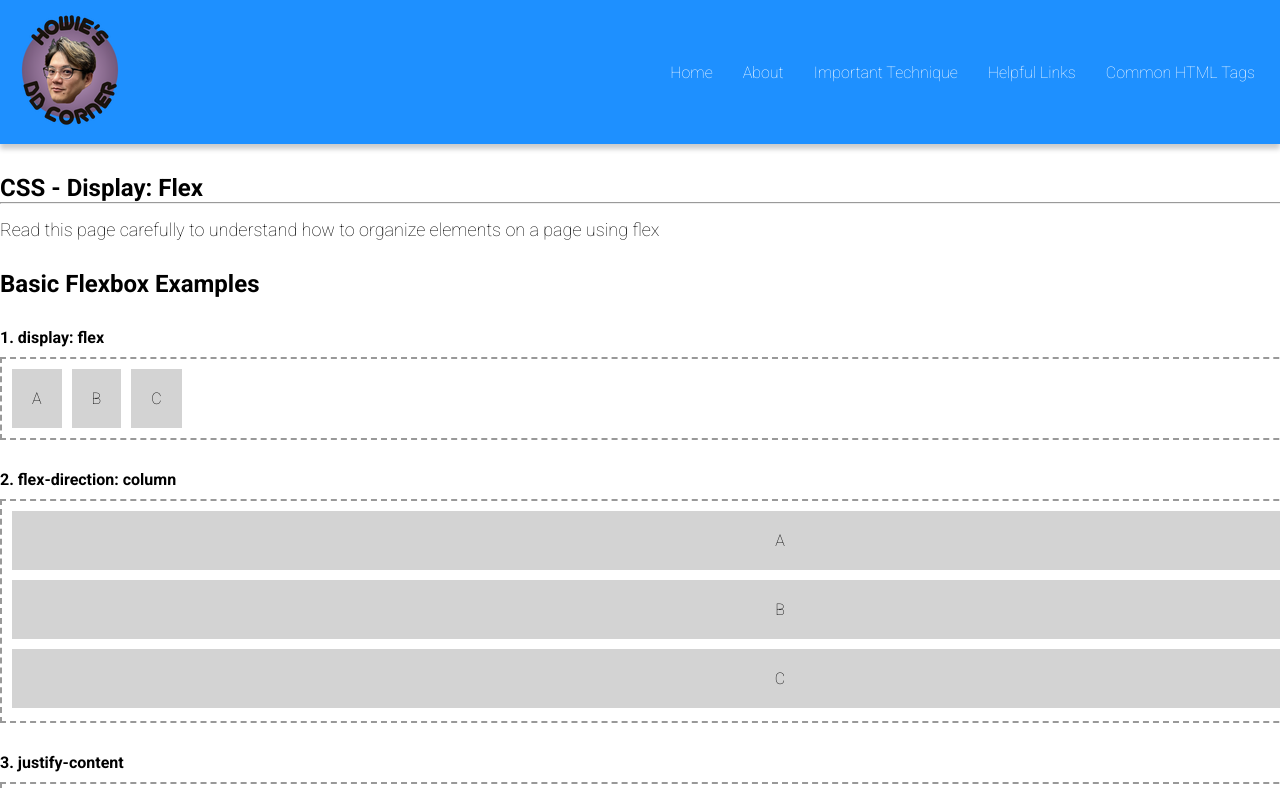
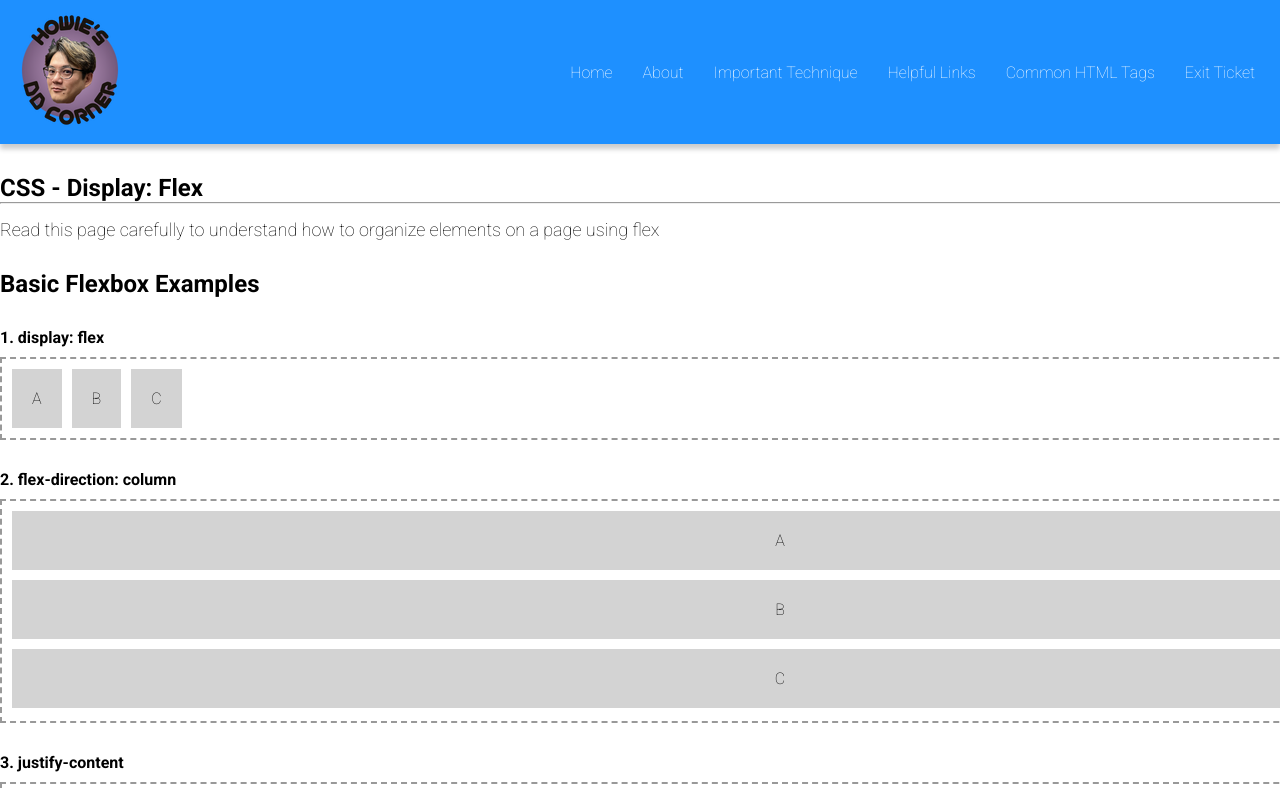
Before and after one commit to mdid-howard-lee/mdid-howard-lee.github.io, a plain HTML site: page flex.html in a window 1280 px wide. Shown: the top 791 px of the page. Drawn offline with Linux system fonts and the light colour scheme; a web font is replaced by a local one.

Commit message:
added links to nav for exit-ticket.html

```diff
--- a/flex.html
+++ b/flex.html
@@ -83,6 +83,7 @@
                         </li>
                         <li><a href="helpful-links.html">Helpful Links</a></li>
                         <li><a href="common-html-tags.html">Common HTML Tags</a></li>
+                        <li><a href="exit-ticket.html">Exit Ticket</a></li>
                     </ul>
                 </nav>
             </div>
```
Also changed, not shown: index.html (+1 -0 lines), table.html (+1 -0 lines).
